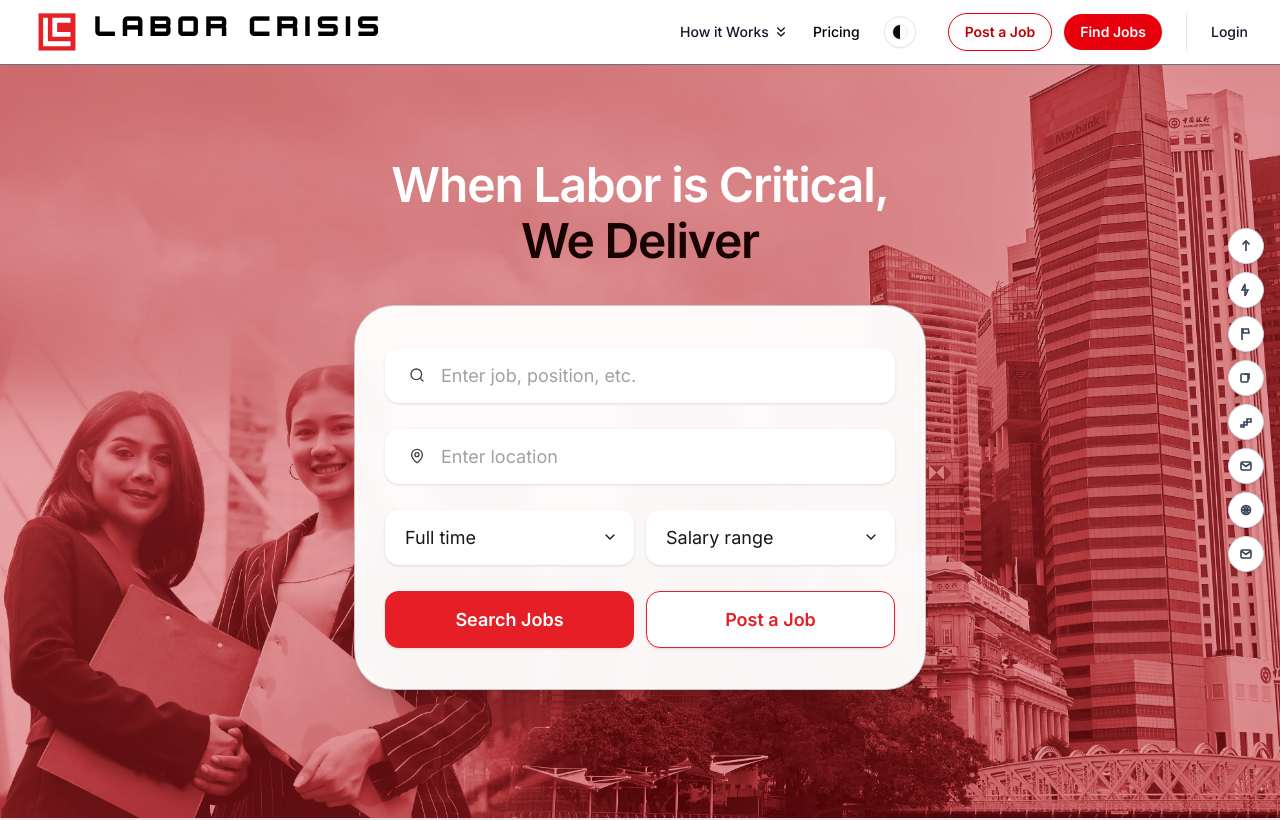
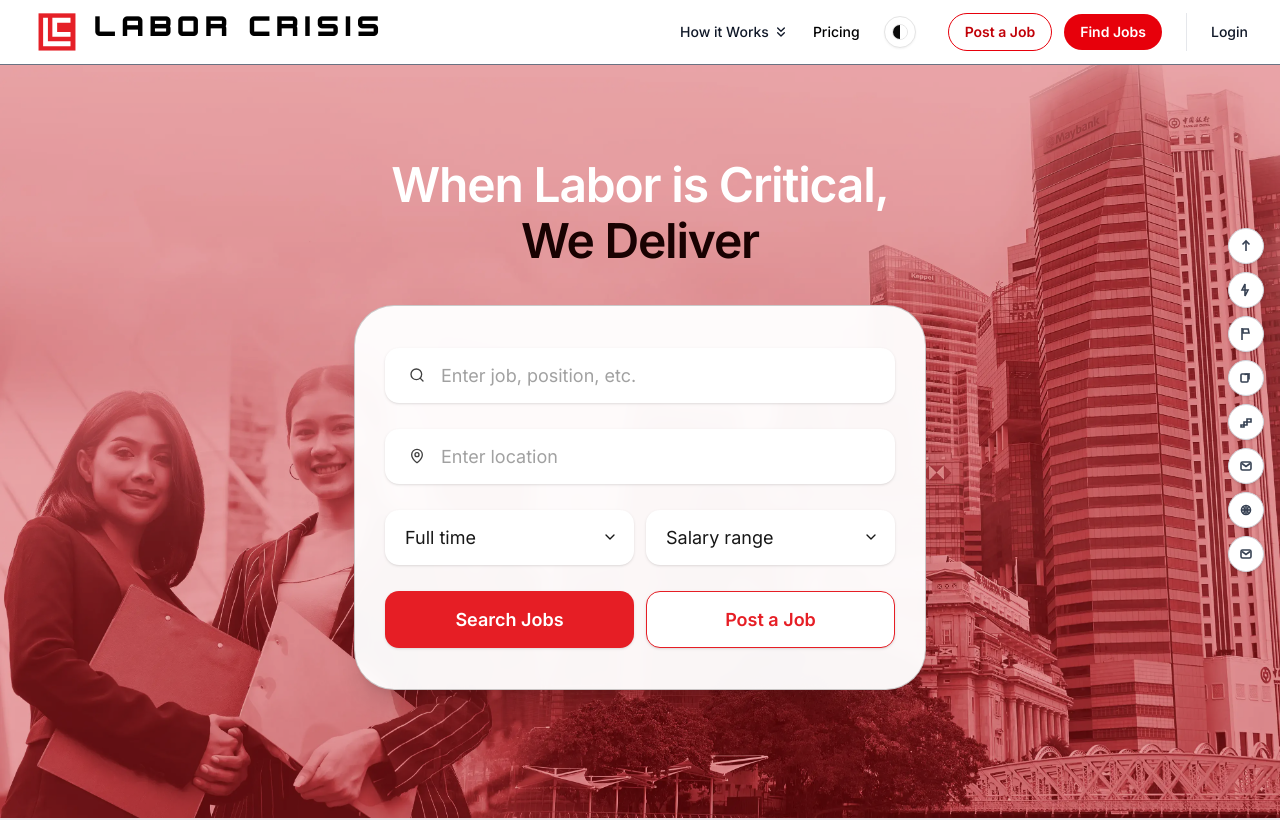
Before and after one commit to RossDev1201/laborcrisisbetav2, a Next.js app: page / in a window 1280 px wide. Shown: the top 820 px of the page. Built offline with nearby package versions, Linux system fonts and the light colour scheme.

Commit message:
update hero section

```diff
--- a/components/sections/hero.tsx
+++ b/components/sections/hero.tsx
@@ -29,7 +29,7 @@ export function HeroSection() {
       <div className="pointer-events-none absolute inset-0 -z-10">
         {/* Light mode */}
         <Image
-          src="/hero-light.webp"
+          src="/hero-light-02.webp"
           alt="City skyline background with professionals"
           fill
           priority
```
Also changed, not shown: public/hero-light-02.webp (added).
